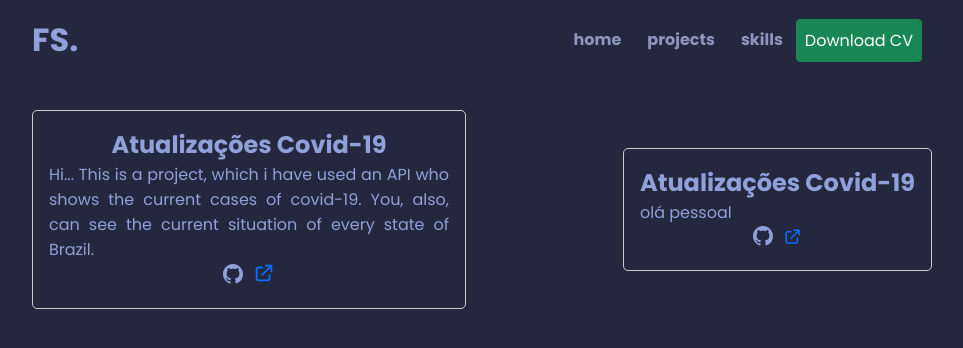
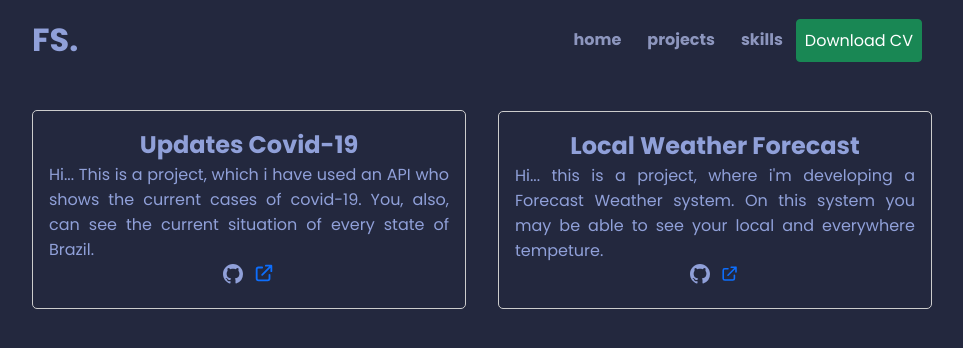
Before and after one commit to fabriciofsn/brand-new-portfolio, a React (Create React App) app: page /projects in a window 1280 px wide. Shown: the top 348 px of the page, without its empty margins (158-1121 px from the left). Built offline with nearby package versions, Linux system fonts and the light colour scheme.

Commit message:
animation

```diff
--- a/src/screens/Projects.js
+++ b/src/screens/Projects.js
@@ -8,7 +8,7 @@ const Projects = () => {
   return (
     <SectionWrapper>
       <Div
-        title="Atualizações Covid-19"
+        title="Updates Covid-19"
         quote="Hi... This is a project, which i have used an API
         who shows the current cases of covid-19. You, also, can
         see the current situation of every state of Brazil."
@@ -18,10 +18,14 @@ const Projects = () => {
         name={<HiOutlineExternalLink size={22} />}
       />
       <Div
-        title="Atualizações Covid-19"
-        quote="olá pessoal"
+        title="Local Weather Forecast"
+        quote="Hi... this is a project, where i'm developing a
+        Forecast Weather system. On this system you may be able to
+        see your local and everywhere tempeture.
+        "
         icon={<BsGithub size={20} />}
-        href="https://projeto-covid19-api.vercel.app/"
+        github="https://github.com/fabriciofsn/weather"
+        href="https://previsaodotempo-iota.vercel.app/"
         name={<HiOutlineExternalLink />}
       />
     </SectionWrapper>
--- a/src/styles/Projects.js
+++ b/src/styles/Projects.js
@@ -1,5 +1,14 @@
-import styled from "styled-components";
+import styled, { keyframes } from "styled-components";
 import { animHomePage } from "./Home";
+
+export const anim = keyframes`
+  from{
+    transform: translate3d(0,0,0);
+  }
+  to{
+    transform: translate3d(0,-30px,0);
+  }
+`;
 
 export const SectionWrapper = styled.section`
   width: 100%;
@@ -12,6 +21,11 @@ export const SectionWrapper = styled.section`
   color: #90a0d9;
   text-align: center;
 
+  div {
+    &:hover {
+      animation: ${anim} 0.5s forwards;
+    }
+  }
   p {
     width: 100%;
     max-width: 400px;
```
